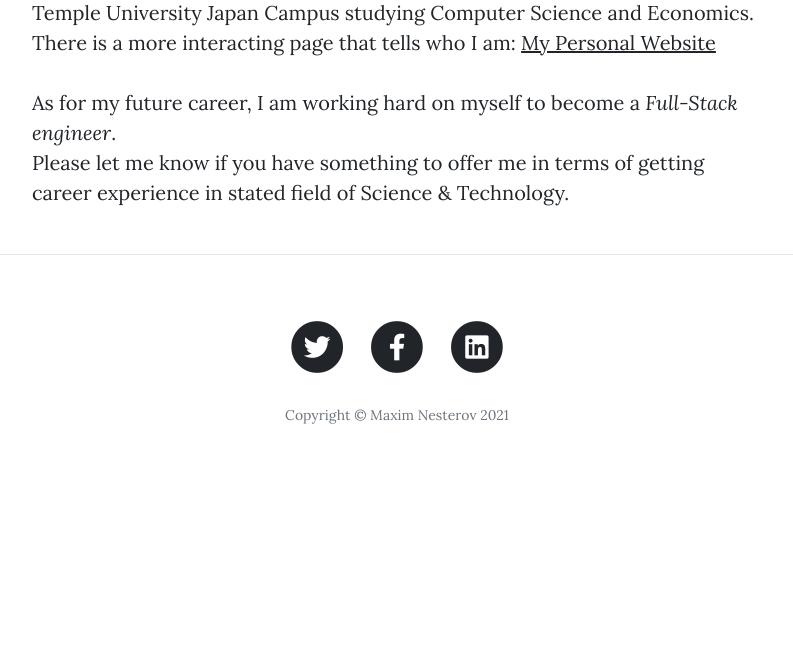
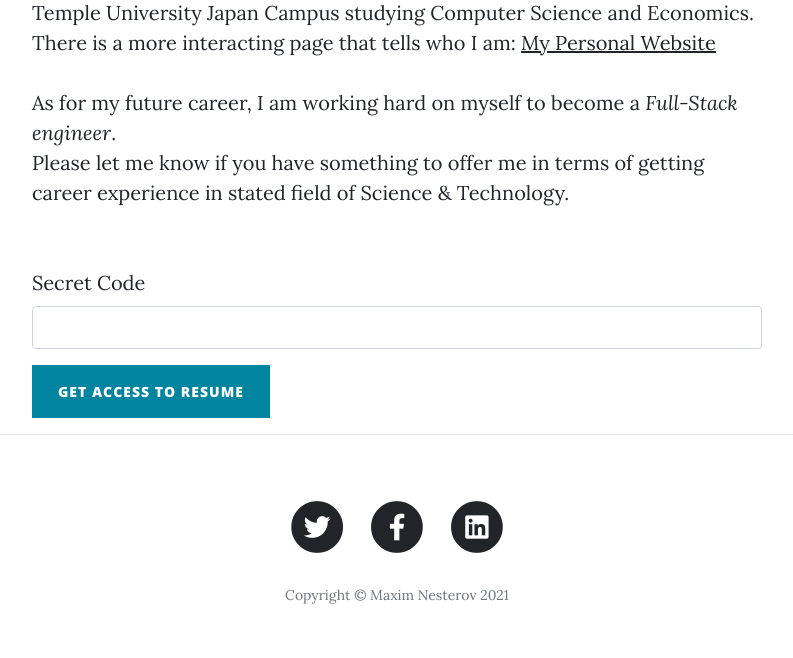
Before and after one commit to maxnesjp/Angela_website, a Flask app: page /about in a window 1280 px wide. Shown: the part 884-1542 px from the top of the page, without its empty margins (243-1036 px from the left). Before the commit the page ends 1308 px from the top, so only its background shows below. Run offline with Flask 2, Linux system fonts and the light colour scheme; some libraries are stand-ins or nearby versions.

Commit message:
added resume, a file, updates main

```diff
--- a/forms.py
+++ b/forms.py
@@ -36,8 +36,13 @@ class ContactForm(FlaskForm):
     email_address = StringField(label="Email Address",
                                 validators=[
                                     DataRequired(message="This field is required."),
-                                    ])
+                                ])
     phone_number = StringField(label="Phone Number", validators=[DataRequired(message="This field is required.")])
     message_field = TextAreaField(label="Message",
                                   validators=[DataRequired(message="This field is required."), Length(max=200)])
     submit = SubmitField("Send")
+
+
+class SecretKeyDownload(FlaskForm):
+    key = StringField(label="Secret Code", validators=[DataRequired(message="This field is required.")])
+    submit = SubmitField("Get Access to Resume")
--- a/main.py
+++ b/main.py
@@ -1,4 +1,4 @@
-from flask import Flask, render_template, redirect, url_for, flash, abort
+from flask import Flask, render_template, redirect, url_for, flash, abort, send_from_directory
 from flask_bootstrap import Bootstrap
 from flask_ckeditor import CKEditor
 from datetime import date
@@ -7,7 +7,7 @@ from werkzeug.security import generate_password_hash, check_password_hash
 from flask_sqlalchemy import SQLAlchemy
 from sqlalchemy.orm import relationship
 from flask_login import UserMixin, login_user, LoginManager, login_required, current_user, logout_user
-from forms import LoginForm, RegisterForm, CreatePostForm, CommentForm, ContactForm
+from forms import LoginForm, RegisterForm, CreatePostForm, CommentForm, ContactForm, SecretKeyDownload
 from flask_gravatar import Gravatar
 import os
 import smtplib
@@ -15,7 +15,6 @@ import smtplib
 MY_EMAIL = os.environ.get("SENT_FROM")
 MY_PASSWORD = os.environ.get("SENT_FROM_PASSWORD")
 recipient = os.environ.get("SENT_TO")
-
 
 app = Flask(__name__)
 app.config['SECRET_KEY'] = os.environ.get("SECRET_KEY")
@@ -25,11 +24,12 @@ gravatar = Gravatar(app, size=100, rating='g', default='retro', force_default=Fa
                     base_url=None)
 
 # -------------------------------CONNECT TO DB-------------------------------
-app.config['SQLALCHEMY_DATABASE_URI'] = os.environ.get("DATABASE_URL",  "sqlite:///blog.db")
+app.config['SQLALCHEMY_DATABASE_URI'] = os.environ.get("DATABASE_URL", "sqlite:///blog.db")
 app.config['SQLALCHEMY_TRACK_MODIFICATIONS'] = False
 db = SQLAlchemy(app)
 login_manager = LoginManager()
 login_manager.init_app(app)
+
 
 @login_manager.user_loader
 def load_user(user_id):
@@ -82,6 +82,7 @@ class Comment(db.Model):
 
     parent_post = relationship("BlogPost", back_populates="comments")
     comment_author = relationship("User", back_populates="comments")
+
 
 # create the database tuijhkujkg234sjsdfhh
 db.create_all()
@@ -176,10 +177,6 @@ def show_post(post_id):
                            comments=all_comments, gravatar=gravatar)
 
 
-@app.route("/about")
-def about():
-    return render_template("about.html", current_user=current_user)
-
 
 @app.route('/contact', methods=["POST", "GET"])
 def contact_page():
@@ -208,6 +205,23 @@ def send_email(text):
             to_addrs=recipient,
             msg=f"Subject:A message from your site\n\n{text}".encode("utf8")
         )
+
+
+@app.route('/about', methods=["POST", "GET"])
+def about():
+    form = SecretKeyDownload()
+    admin_account = User.query.filter_by(id=1).first()
+    if form.validate_on_submit():
+        if form.key.data == admin_account.email:
+            return send_from_directory('static', filename="files/Resume_Maxim_Nesterov.pdf")
+    else:
+        return render_template("about.html", current_user=current_user, form=form)
+
+
+@app.route('/download')
+@admin_only
+def download():
+    return send_from_directory('static', filename="files/Resume_Maxim_Nesterov.pdf")
 
 @app.route("/new-post", methods=["GET", "POST"])
 @admin_only
--- a/templates/about.html
+++ b/templates/about.html
@@ -1,3 +1,4 @@
+{% import "bootstrap/wtf.html" as wtf %}
 {% include "header.html" %}
 
   <!-- Page Header -->
@@ -34,9 +35,19 @@
           As for my future career, I am working hard on myself to become a <i>Full-Stack engineer</i>.<br>
           Please let me know if you have something to offer me in terms of getting career experience in stated field of Science & Technology.
         </p>
+        <br>
+        {% if current_user.id != 1: %}
+          {{wtf.quick_form(form, novalidate=True, button_map={'submit': 'primary'})}}
+        {% else: %}
+          <a href="{{url_for('download')}}">My Resume</a>
+        {% endif %}
       </div>
+
     </div>
+
   </div>
+
+
 
   <hr>
 
--- a/templates/header.html
+++ b/templates/header.html
@@ -20,7 +20,8 @@
 
   <!-- Custom styles for this template -->
   <link href="{{ url_for('static', filename='css/clean-blog.min.css')}}" rel="stylesheet">
-
+  <!-- Personal CSS -->
+  <link href="{{ url_for('static', filename='css/styles.css')}}" rel="stylesheet">
 </head>
 
 <body>
```
